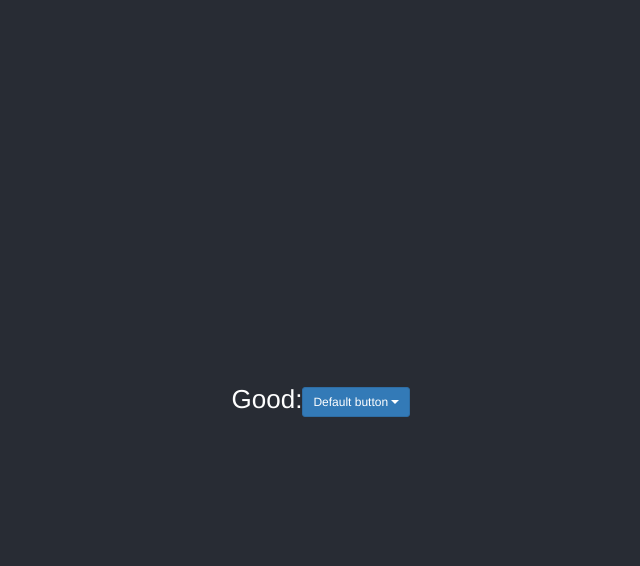
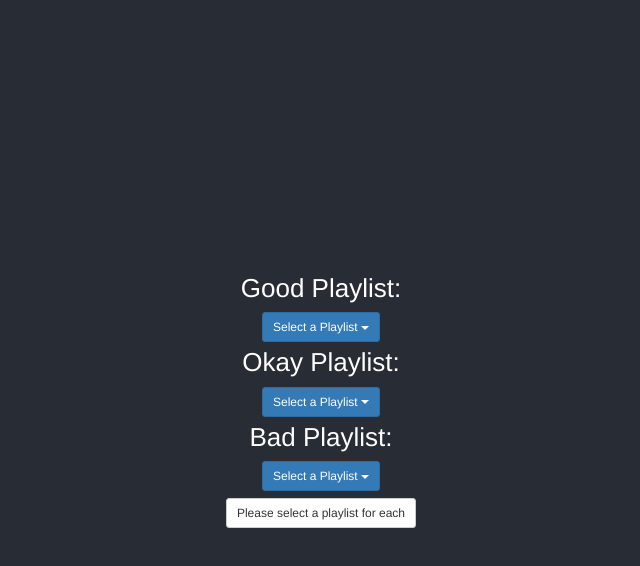
Before and after one commit to mchen0037/gmc-frontend, a React (Create React App) app: page / in a window 1280 px wide. Both pictures are taken after a click on the button "Sign In with Spotify". Shown: the top 566 px of the page, without its empty margins (319-959 px from the left). Built offline with nearby package versions, Linux system fonts and the light colour scheme.

Commit message:
Dropdown menu for good, okay, bad

```diff
--- a/src/App.js
+++ b/src/App.js
@@ -15,7 +15,7 @@ let userInfoFromServer = {
   playlists: [
     {
       id: 'some_playlist_id1',
-      name: "good",
+      name: "Twenty One Pilots Songs",
       tracks: [
         {
           name: 'song 1',
@@ -29,7 +29,7 @@ let userInfoFromServer = {
     },
     {
       id: 'some_playlist_id2',
-      name: "bad",
+      name: "Top Country Songs",
       tracks: [
         {
           name: 'song 3',
@@ -38,6 +38,24 @@ let userInfoFromServer = {
         {
           name: 'song 4',
           duration: 4000
+        }
+      ]
+    },
+    {
+      id: 'some_playlist_id3',
+      name: "My Mixtape",
+      tracks: [
+        {
+          name: 'song 5',
+          duration: 3000
+        },
+        {
+          name: 'song 6',
+          duration: 4000
+        },
+        {
+          name: 'song 7',
+          duration: 5000
         }
       ]
     }
--- /dev/null
+++ b/src/components/DropdownMenu.jsx
@@ -0,0 +1,40 @@
+import React, {Component} from 'react';
+import {DropdownButton, MenuItem} from 'react-bootstrap';
+
+class DropdownMenu extends Component {
+
+  constructor(props) {
+    super(props)
+    this.state = {
+      status: "Select a Playlist"
+    }
+  }
+
+  chosePlaylist(name) {
+    this.props.handleClick()
+    this.setState({status: name})
+  }
+
+  render() {
+    // console.log("props: " , this.props)
+    return(
+      <div>
+        <div className="dropdown">
+          <DropdownButton title={this.state.status}
+            id="dropdown-size-small"
+            className='btn btn-primary btn-sm m-2'>
+            {this.props.playlists.map(playlist =>
+              <MenuItem
+                key={playlist.id}
+                onClick={() => this.chosePlaylist(playlist.name)}>
+                {playlist.name}
+              </MenuItem>
+            )}
+          </DropdownButton>
+        </div>
+      </div>
+    )
+  }
+}
+
+export default DropdownMenu;
--- a/src/components/TrainingSelection.jsx
+++ b/src/components/TrainingSelection.jsx
@@ -1,29 +1,72 @@
 import React, {Component} from 'react';
-import {DropdownButton, MenuItem} from 'react-bootstrap';
-// import {MenuItem} from 'react-bootstrap';
+// import {DropdownButton, MenuItem} from 'react-bootstrap';
+import DropdownMenu from './DropdownMenu.jsx';
+import {Button} from 'react-bootstrap';
 
 class TrainingSelection extends Component {
 
   constructor(props) {
     super(props)
+    this.state = {
+      good: false,
+      okay: false,
+      bad: false
+    };
+    this.handleClickGood = this.handleClickGood.bind(this);
+    this.handleClickOkay = this.handleClickOkay.bind(this);
+    this.handleClickBad = this.handleClickBad.bind(this);
+    this.submitTrainingSelection = this.submitTrainingSelection.bind(this);
   }
 
-  //make axios calls here, then pass state up to App.js
+
+//Bad way to handle this.
+  handleClickGood() {
+    this.setState( {good: true})
+  }
+  handleClickOkay() {
+    this.setState( {okay: true})
+  }
+  handleClickBad() {
+    this.setState( {bad: true})
+  }
+
+
+  submitTrainingSelection() {
+    //Do something with axios here
+  }
 
   render() {
-    console.log("props: " , this.props)
+    // console.log("props: " , this.props)
     return(
       <div>
-        <div className="dropdown">
-          Good:
-          <DropdownButton title="Default button"
-            id="dropdown-size-medium"
-            className='btn btn-primary btn-sm m-2'>
-            {this.props.playlists.map(playlist =>
-              <MenuItem eventKey="1">{playlist.name}</MenuItem>
-            )}
-          </DropdownButton>
-        </div>
+        Good Playlist:
+          <DropdownMenu
+            id={1}
+            playlists={this.props.playlists}
+            handleClick={this.handleClickGood}
+          />
+        Okay Playlist:
+          <DropdownMenu
+            id={2}
+            playlists={this.props.playlists}
+            handleClick={this.handleClickOkay}
+          />
+        Bad Playlist:
+          <DropdownMenu
+            id={3}
+            playlists={this.props.playlists}
+            handleClick={this.handleClickBad}
+          />
+        {this.state.good && this.state.okay && this.state.bad ?
+          <Button bsStyle="primary" className='btn btn-success btn-sm m-2'
+            onClick={this.submitTrainingSelection}
+          >
+            Submit!
+          </Button> :
+          <Button bsStyle="default" className='btn btn-default btn-sm m-2'>
+            Please select a playlist for each
+          </Button>
+        }
       </div>
     )
   }
```
